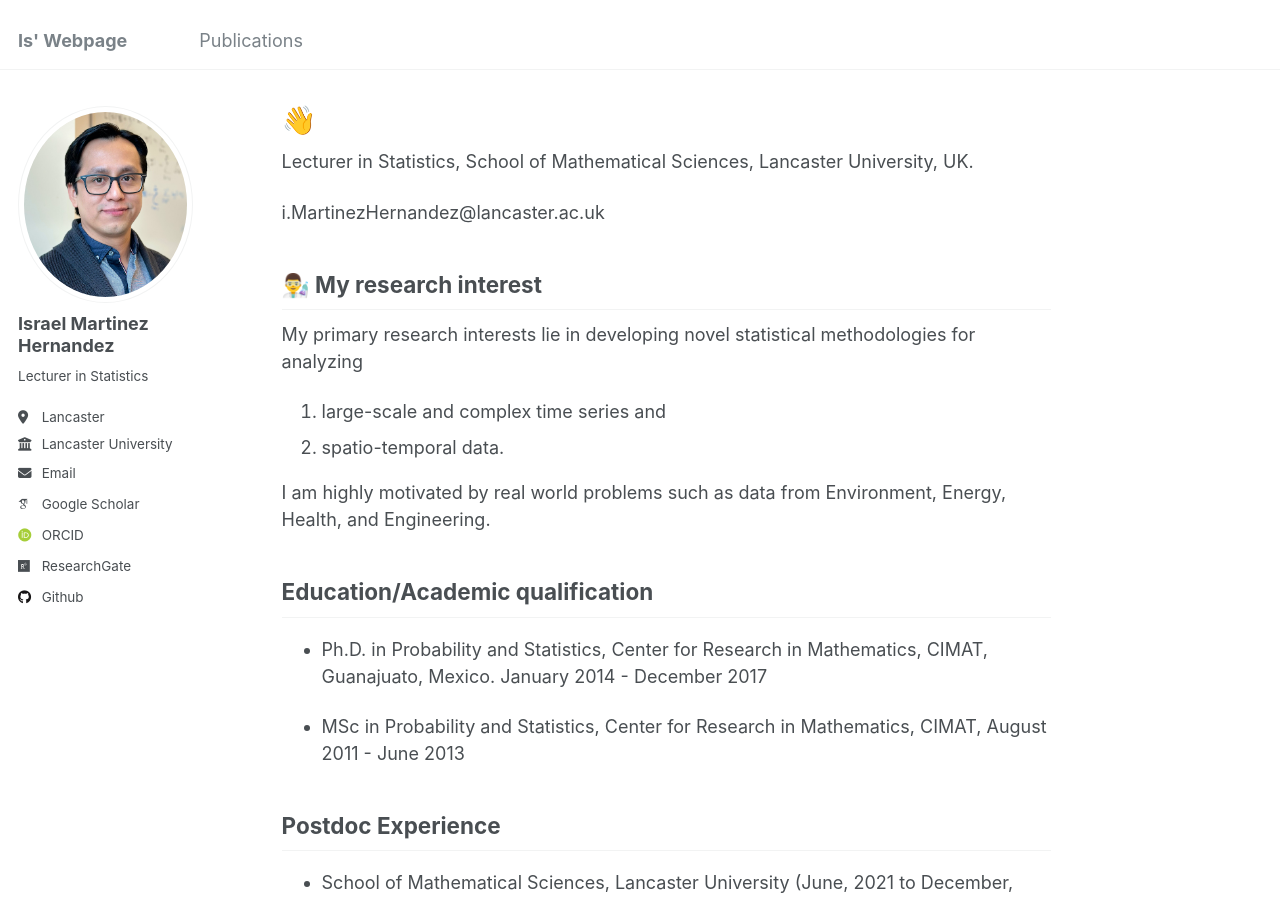
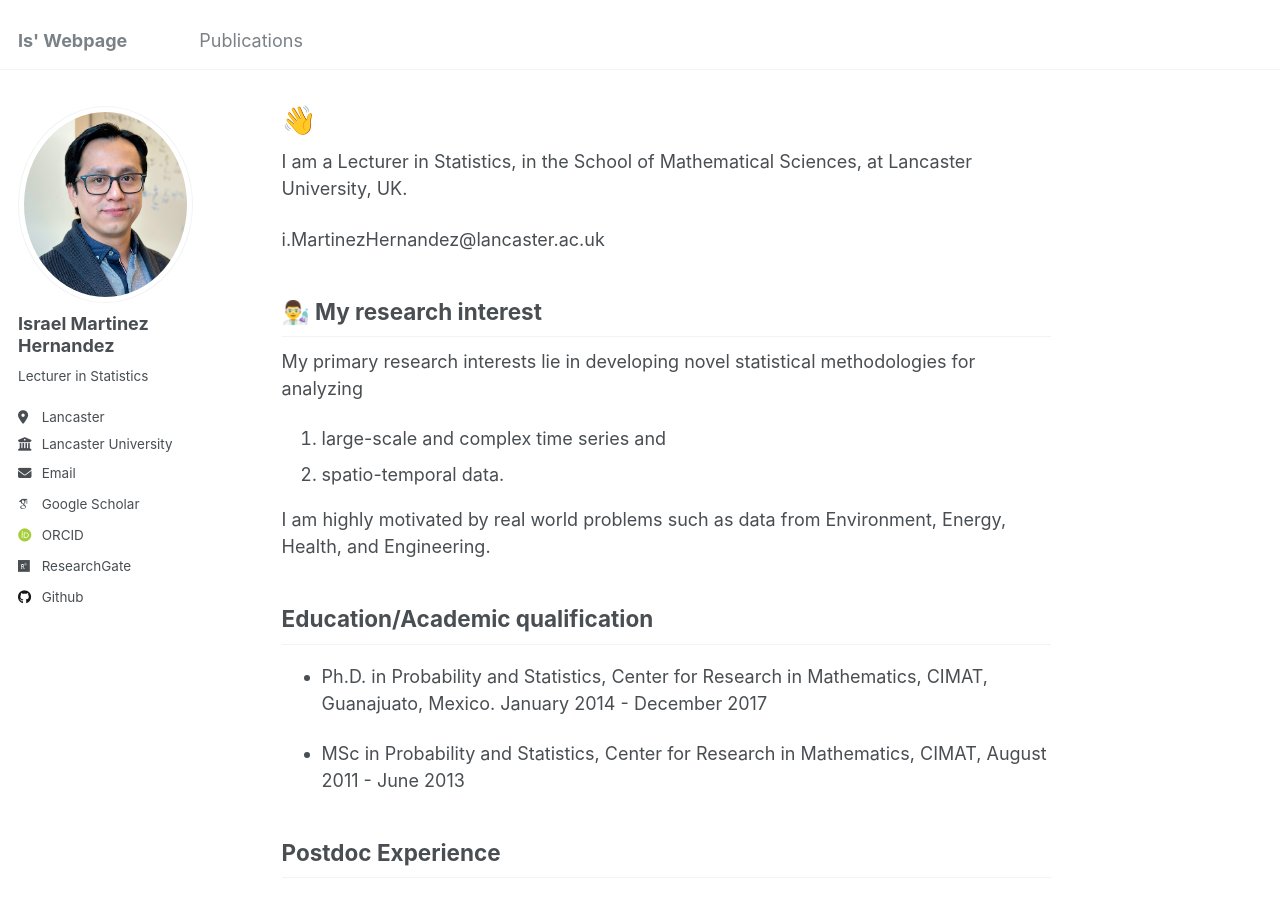
Before and after one commit to I-MH/I-MH.github.io, a Jekyll site: the page built from _pages/about.md, in a window 1280 px wide and 900 px high. Built offline with Jekyll 4.4.1, drawn with Linux system fonts in a browser that asks for light colours; some web fonts are replaced.

Commit message:
Update about.md

```diff
--- a/_pages/about.md
+++ b/_pages/about.md
@@ -7,7 +7,8 @@ redirect_from:
   - /about.html
 ---
 
-Lecturer in Statistics, School of Mathematical Sciences, Lancaster University, UK.
+I am a Lecturer in Statistics, in the School of Mathematical Sciences,
+at Lancaster University, UK.
 
 i.MartinezHernandez@lancaster.ac.uk
 
```
